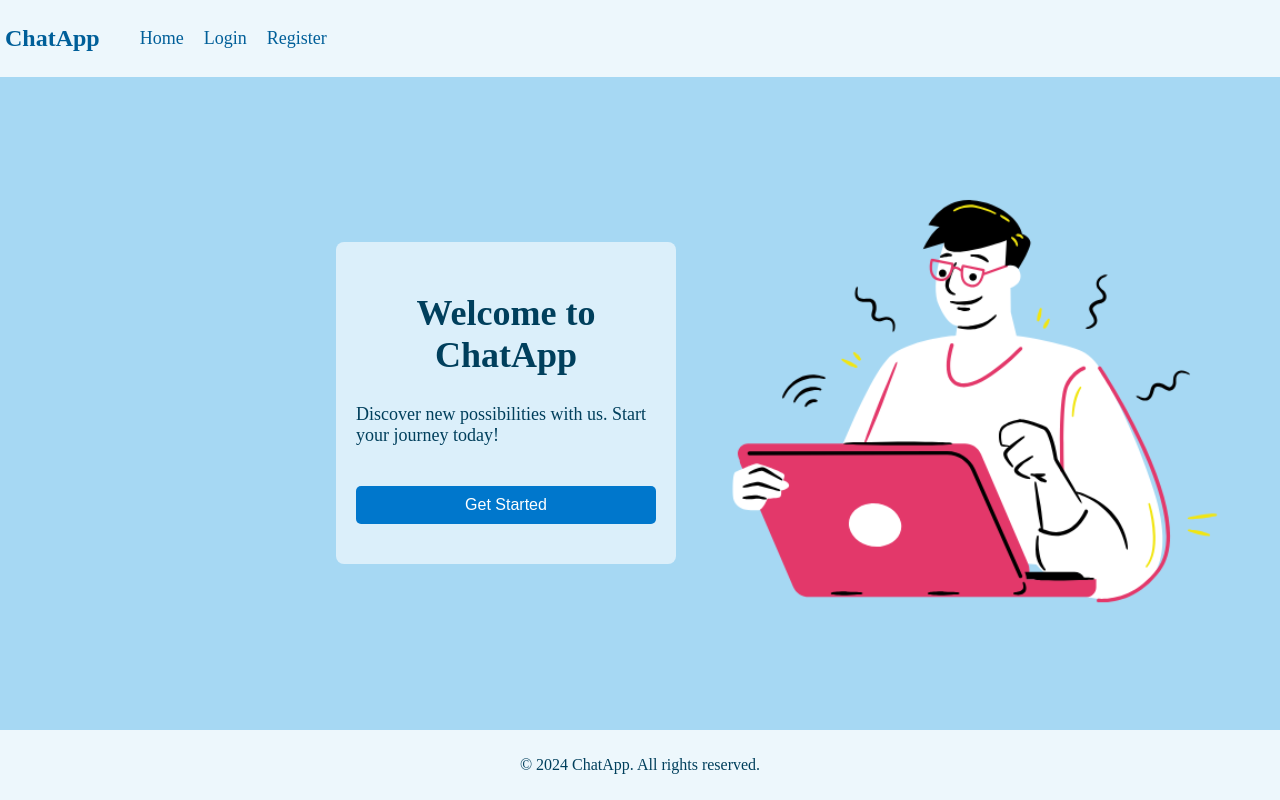
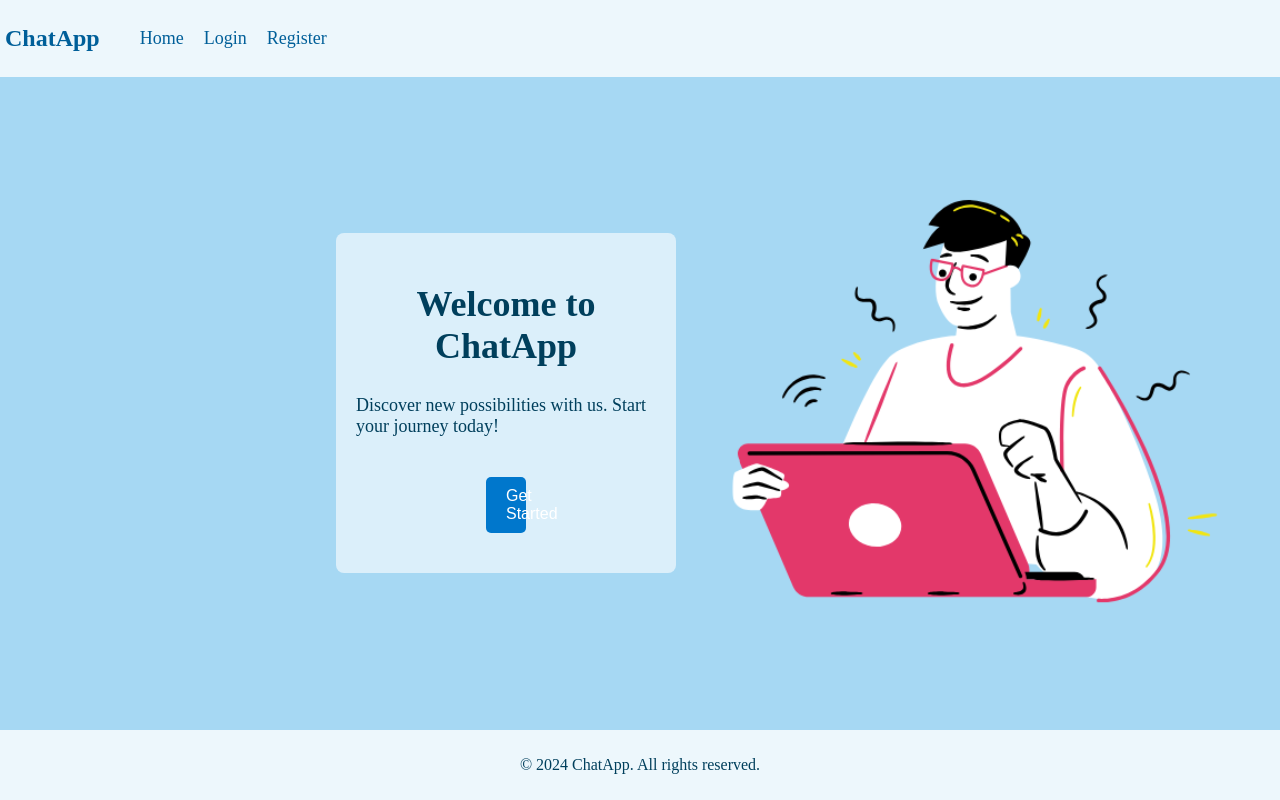
Before and after one commit to sambhav2917/RealTime-ChatApp, a React (Vite) app in the folder public/: page / in a window 1280 px wide. Built offline with nearby package versions, Linux system fonts and the light colour scheme.

Commit message:
styling button

```diff
--- a/public/src/components/ChatInput.css
+++ b/public/src/components/ChatInput.css
@@ -24,6 +24,7 @@
     background-color: #4a76a8;
     color: white;
     font-weight: bold;
+    width: 6%;
 }
 
 .emoji{
--- a/public/src/pages/SetAvatar.css
+++ b/public/src/pages/SetAvatar.css
@@ -47,6 +47,7 @@ button {
     border-radius: 5px;
     cursor: pointer;
     transition: background-color 0.3s ease;
+    width: 13%;
 }
 
 button:hover {
--- a/public/src/utils/ApiRoutes.js
+++ b/public/src/utils/ApiRoutes.js
@@ -1,4 +1,4 @@
-export const host="https://realtime-chatapp-j1r8.onrender.com"
+export const host=  "https://realtime-chatapp-j1r8.onrender.com"
 export const RegisterRoute= `${host}/api/auth/register`
 export const LoginRoute= `${host}/api/auth/login`
 
```
